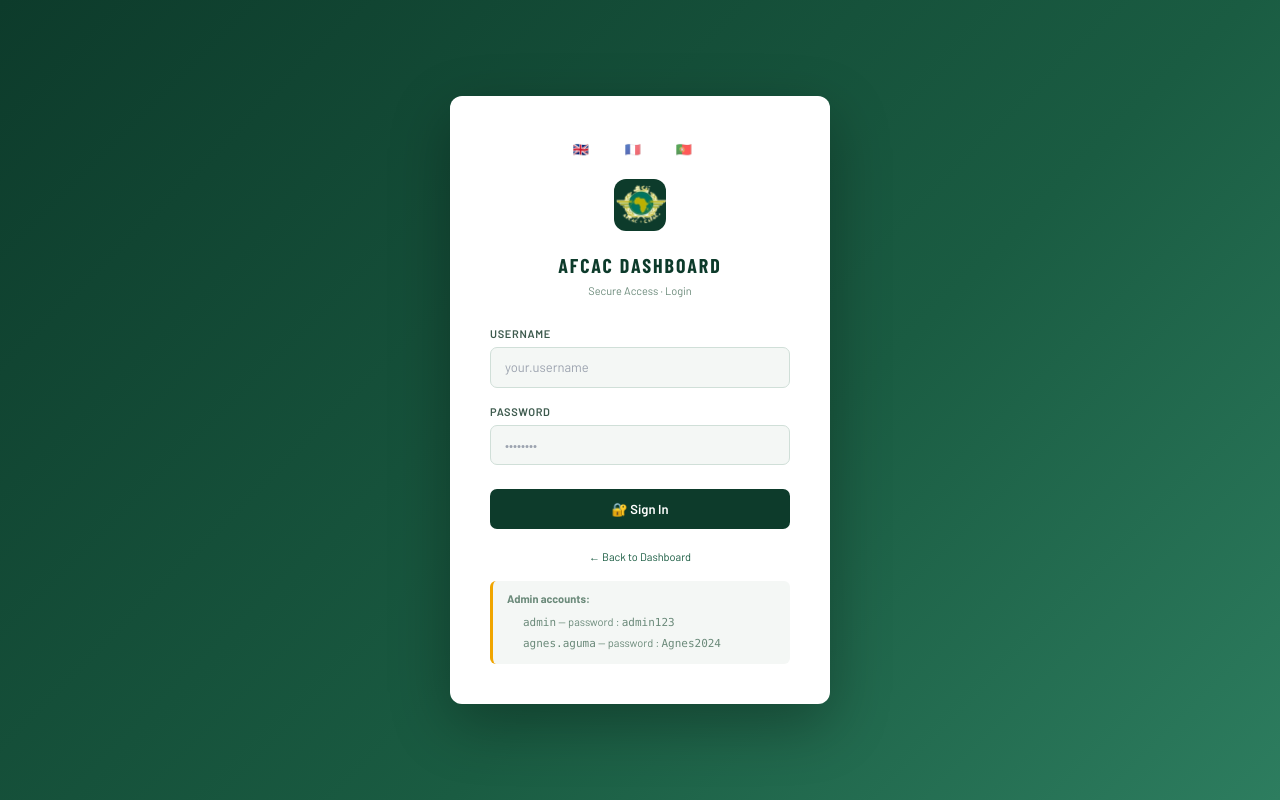
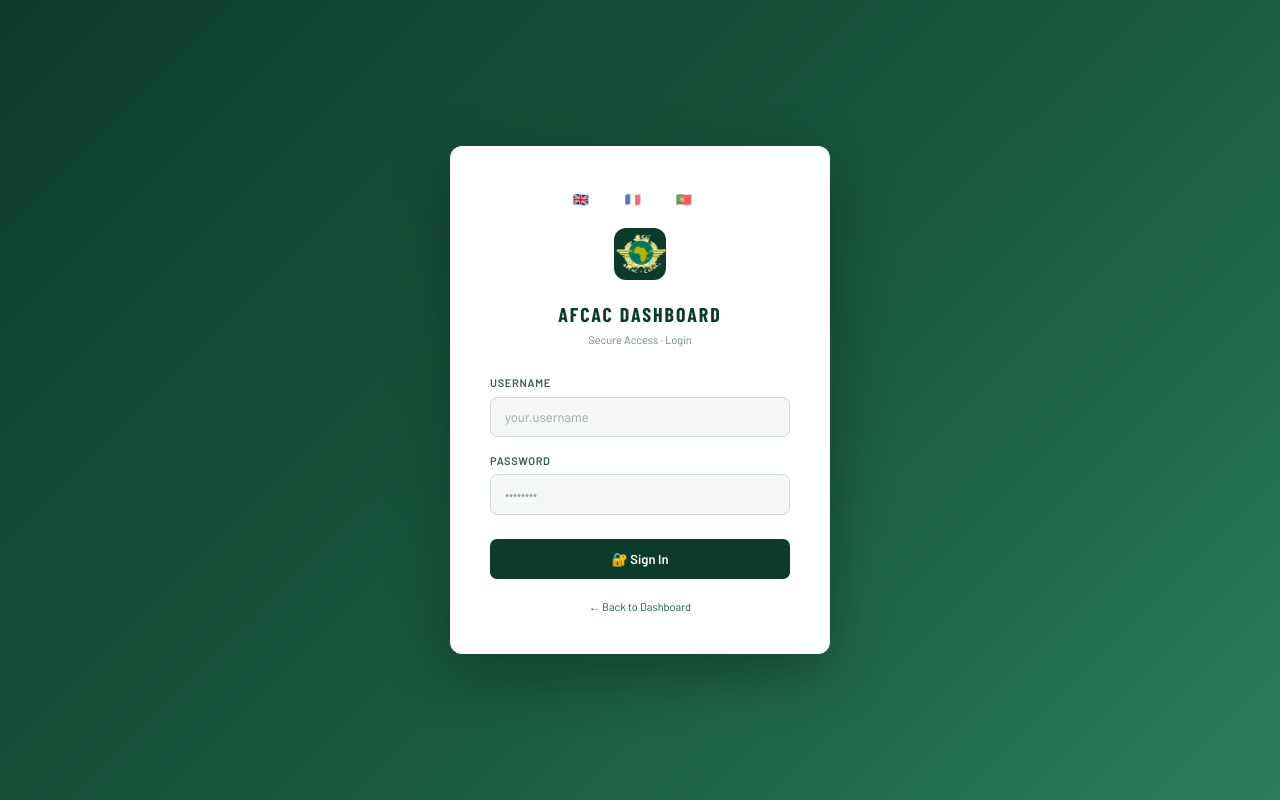
Before and after one commit to seninfosec-sn/Afcac-Dashboard, a Next.js app: page /login in a window 1280 px wide. Built offline with nearby package versions, Linux system fonts and the light colour scheme; no server answers; a web font is replaced by a local one.

Commit message:
Remove hardcoded credentials from login page
Co-Authored-By: Claude Sonnet 4.6 <noreply@anthropic.com>

```diff
--- a/app/login/page.tsx
+++ b/app/login/page.tsx
@@ -97,13 +97,6 @@ function LoginForm() {
           </Link>
         </div>
 
-        <div style={{ marginTop: 16, padding: "10px 14px", background: "var(--snow)", borderRadius: 6, fontSize: 11, color: "var(--ink3)", borderLeft: "3px solid var(--gold)" }}>
-          <strong>{t("adminAccounts")}</strong>
-          <ul style={{ margin: "6px 0 0 0", paddingLeft: 16, lineHeight: 1.8 }}>
-            <li><code>admin</code> — password : <code>admin123</code></li>
-            <li><code>agnes.aguma</code> — password : <code>Agnes2024</code></li>
-          </ul>
-        </div>
       </div>
     </div>
   );
```
